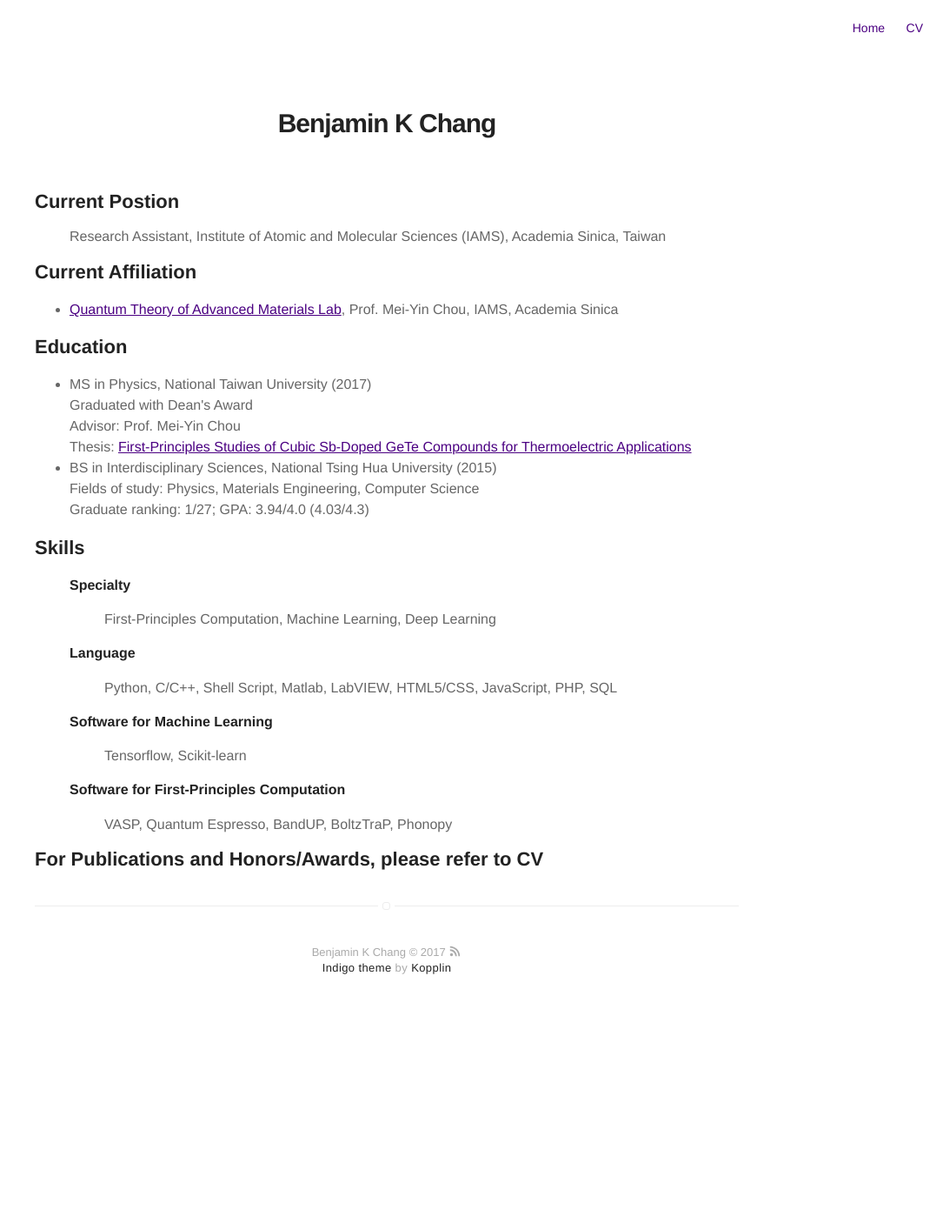
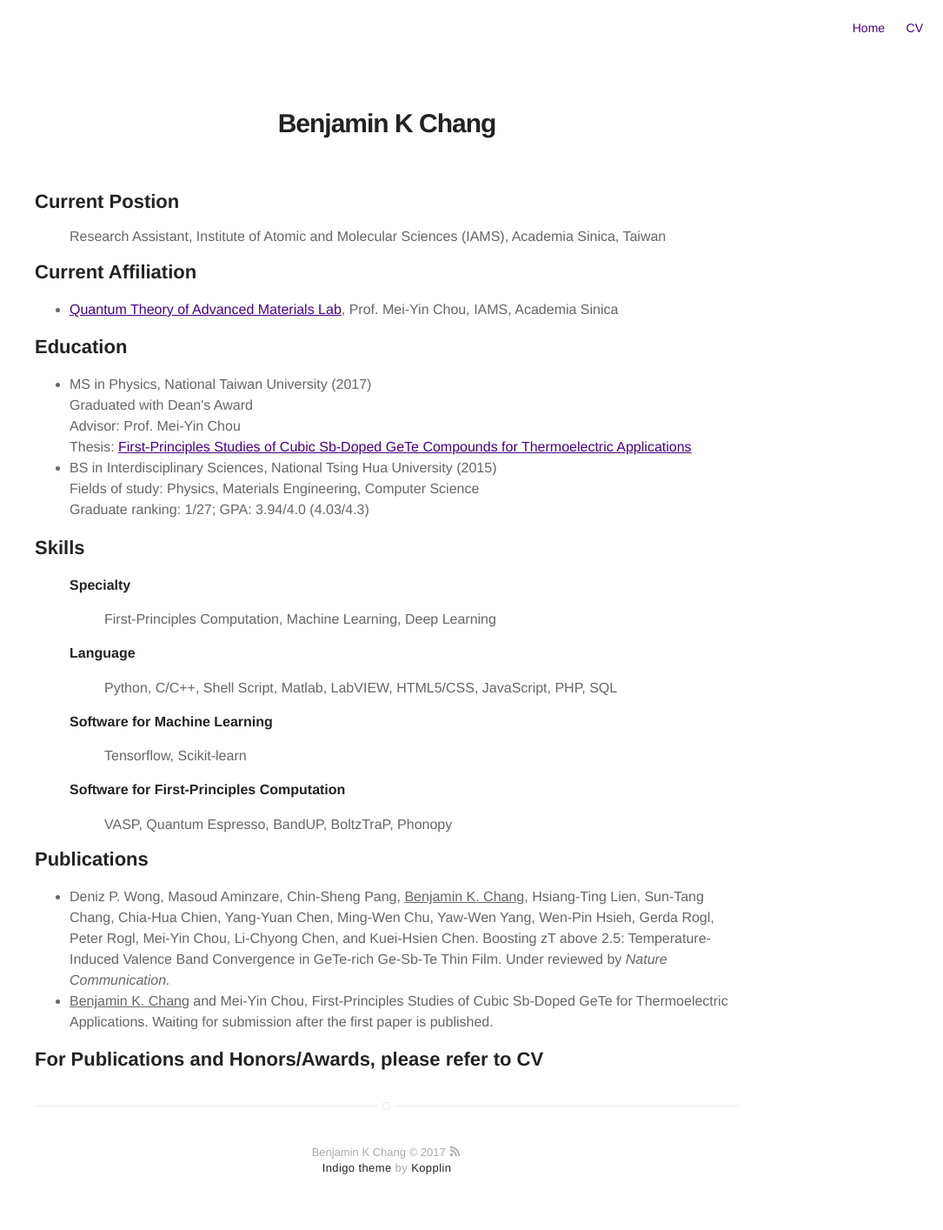
Before and after one commit to bkchang/bkchang.github.io, a Jekyll site: the page built from about.md, in a window 1280 px wide. Shown: the whole page at 87% size, without its empty margins (195-1280 px from the left). Built offline with Jekyll 4.4.1, drawn with Linux system fonts in a browser that asks for light colours; before the commit the page ends 1184 px from its top, so only the background shows below that.

Commit message:
Update about.md

```diff
--- a/about.md
+++ b/about.md
@@ -41,6 +41,13 @@ Research Assistant, Institute of Atomic and Molecular Sciences (IAMS), Academia
 	<ul> VASP, Quantum Espresso, BandUP, BoltzTraP, Phonopy</ul>
 </ul>
 
+<h2>Publications</h2>
+<ul class="skill-list">
+	<li>Deniz P. Wong, Masoud Aminzare, Chin-Sheng Pang, <u>Benjamin K. Chang</u>, Hsiang-Ting Lien, Sun-Tang Chang, Chia-Hua Chien, Yang-Yuan Chen, Ming-Wen Chu, Yaw-Wen Yang, Wen-Pin Hsieh, Gerda Rogl, Peter Rogl, Mei-Yin Chou, Li-Chyong Chen, and Kuei-Hsien Chen. <b>Boosting zT above 2.5: Temperature-Induced Valence Band Convergence in GeTe-rich Ge-Sb-Te Thin Film.</b> Under reviewed by <i>Nature Communication.</i></li>
+	<li><u>Benjamin K. Chang</u> and Mei-Yin Chou, <b>First-Principles Studies of Cubic Sb-Doped GeTe for Thermoelectric Applications.</b> Waiting for submission after the first paper is published.
+</li>
+</ul>
+
 <h2>For Publications and Honors/Awards, please refer to CV</h2>
 <!--
 <h2>Selected Honors & Awards</h2>
```
